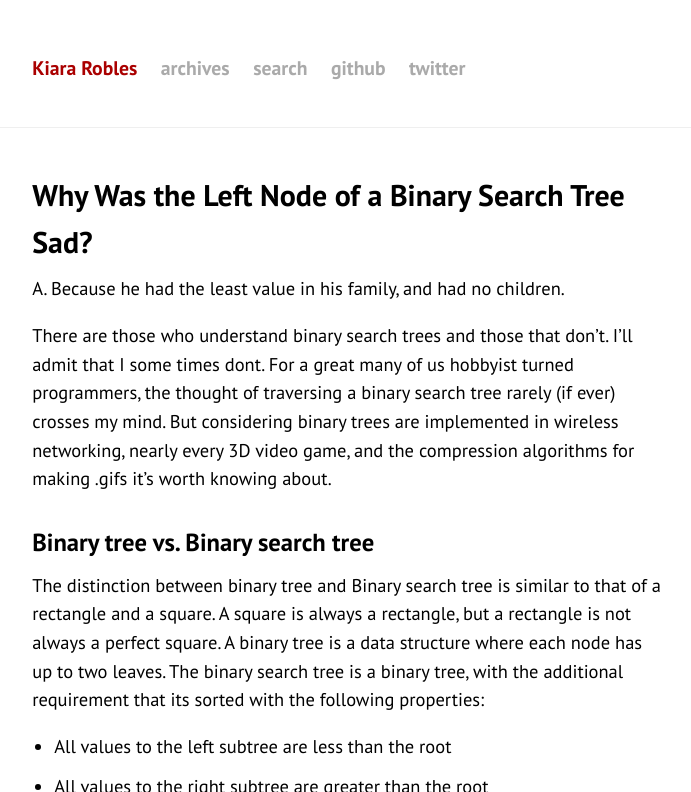
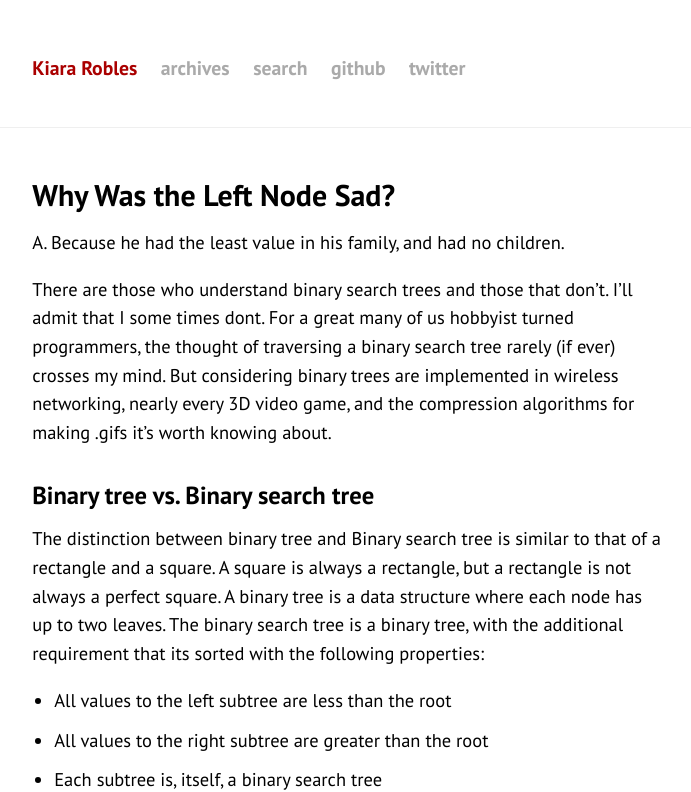
Before and after one commit to kristovatlas/kiaraRobles.github.io, a Jekyll site: the page built from _posts/2016-01-13-binarysearchtree.md, in a window 1280 px wide and 900 px high, cut to the strip 0-792 px from the top of the window. Shown: the whole strip, without its empty margins (291-982 px from the left). Built offline with Jekyll 4.4.1, drawn with Linux system fonts in a browser that asks for light colours; Markdown is read by kramdown in place of the engine named in the settings; comment, search, counter and statistics services are not loaded.

Commit message:
Change title

```diff
--- a/_posts/2016-01-13-binarysearchtree.md
+++ b/_posts/2016-01-13-binarysearchtree.md
@@ -1,10 +1,10 @@
 ---
 layout: post
 comments: true
-title: Why Was the Left Node of the Binary Search Tree Sad?
+title: Why Was the Left Node Sad?
 tags: [swift]
 ---
-# Why Was the Left Node of a Binary Search Tree Sad?
+# Why Was the Left Node Sad?
 
 > A. Because he had the least value in his family, and had no children.
 
```
